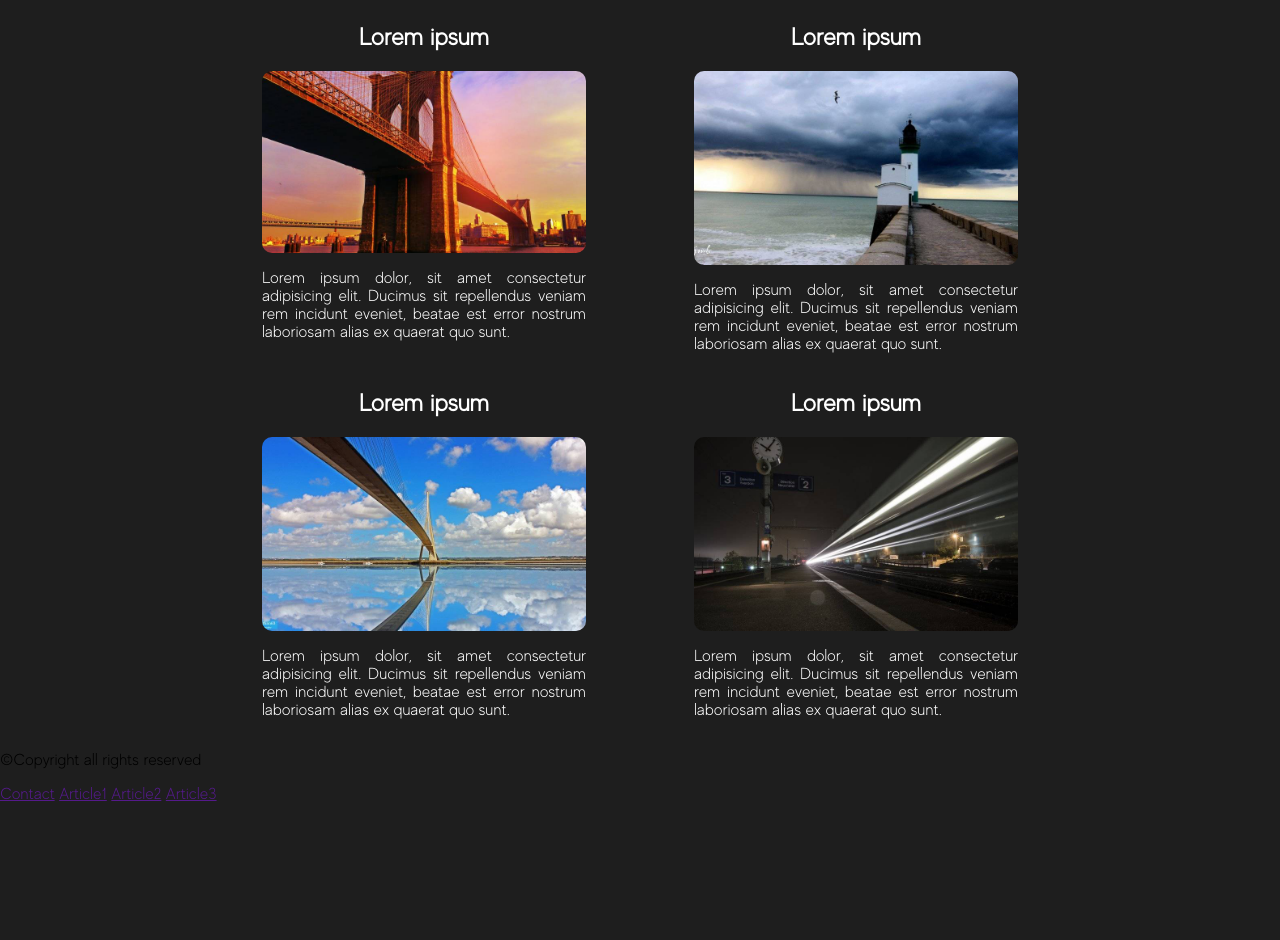
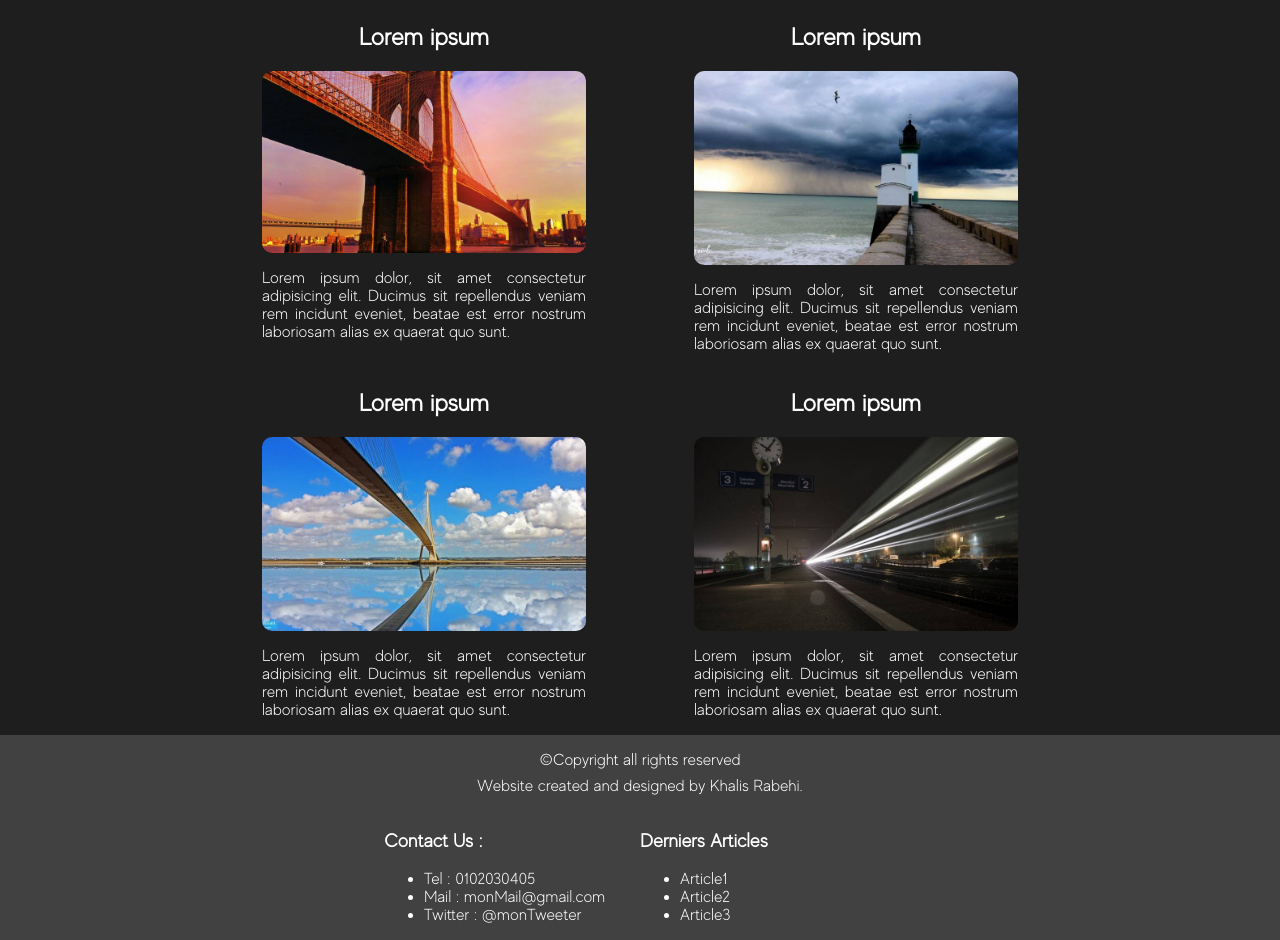
Before and after one commit to ElPountie/ElPountie.github.io, a plain HTML site: page index.html in a window 1280 px wide. Shown: the part 190-1130 px from the top of the page. Before the commit the page ends 993 px from the top, so only its background shows below. Drawn offline with Linux system fonts and the light colour scheme.

Commit message:
footer css

```diff
--- a/css/stylesheet.css
+++ b/css/stylesheet.css
@@ -10,6 +10,7 @@
 
 body {
   margin: 0;
+  color:rgb(255, 255, 255);
   background-color: rgb(30, 30, 30);
 }
 
@@ -70,7 +71,6 @@ ul.navbar-list li a.active {background-color: #0071a5;}
 }
 
 main{
-  color:rgb(255, 255, 255);
   margin: 0 auto;
   width: 75%;
 }
@@ -109,3 +109,29 @@ main{
   padding: 1em;
   margin: 0 auto;
 }
+
+/*FOOTER*/
+footer{
+  background-color: rgb(65,65,65);
+}
+
+footer a{
+  text-decoration: none;
+  color: white;
+}
+
+.copyright{
+  padding: 0.5em;
+  text-align: center;
+}
+
+.copyright p{
+  margin: 0.5em;
+}
+
+.information{
+  display: grid;
+  grid-template-columns: 50% 50%;
+  width: 40%;
+  margin: 0 auto;
+}
--- a/index.html
+++ b/index.html
@@ -13,23 +13,23 @@
             <div class="navbar">
                 <ul class="navbar-list">
                     <li>
-                        <a class="active">DevWeb</a>
+                        <a class="active" href="">DevWeb</a>
                     </li>
                     <li class="nav-item">
-                        <a class ="nav-title">Acceuil</a>
+                        <a class ="nav-title" href="">Acceuil</a>
                     </li>
                     <li class="nav-item">
-                        <a class ="nav-title">Présentation</a>
+                        <a class ="nav-title" href="">Présentation</a>
                     </li>
                     <li class="nav-item">
-                        <a class ="nav-title">Contact</a>
+                        <a class ="nav-title" href="">Contact</a>
                     </li>
                     <li class="nav-dropdown">
-                        <a class="dropdown-title">Blog</a>
+                        <a class="dropdown-title" href="">Blog</a>
                         <div class="dropdown-menu">
-                            <a class="dropdown-item">Article1</a>
-                            <a class="dropdown-item">Article2</a>
-                            <a class="dropdown-item">Article3</a>
+                            <a class="dropdown-item" href="">Article1</a>
+                            <a class="dropdown-item" href="">Article2</a>
+                            <a class="dropdown-item" href="">Article3</a>
                         </div>
                     </li>
                     <li class="nav-item">
@@ -68,11 +68,40 @@
         </div>
     </main>
     <footer>
-        <p>©Copyright all rights reserved</p>
-        <a href="">Contact</a>
-        <a href="">Article1</a>
-        <a href="">Article2</a>
-        <a href="">Article3</a>
+        <div class="copyright">
+            <p>©Copyright all rights reserved</p>
+            <p>Website created and designed by Khalis Rabehi.</p>
+        </div>
+        <div class="information">
+            <div class="contact">
+                <h3>Contact Us :</h3>
+                <ul class="list_contact">
+                    <li class="item_contact">
+                        <a>Tel : 0102030405</a>
+                    </li>
+                    <li class="item_contact">
+                        <a>Mail : monMail@gmail.com</a>
+                    </li>
+                    <li class="item_contact">
+                        <a>Twitter : @monTweeter</a>
+                    </li>
+                </ul>
+            </div>
+            <div class="footer_article">
+                <h3>Derniers Articles</h3>
+                <ul class="list_article">
+                    <li class="item_article">
+                        <a href="">Article1</a>
+                    </li>
+                    <li class="item_article">
+                        <a href="">Article2</a>
+                    </li>
+                    <li class="item_article">
+                        <a href="">Article3</a>
+                    </li>
+                </ul>
+            </div>
+        </div>
     </footer>
 </body>
 </html>
```
